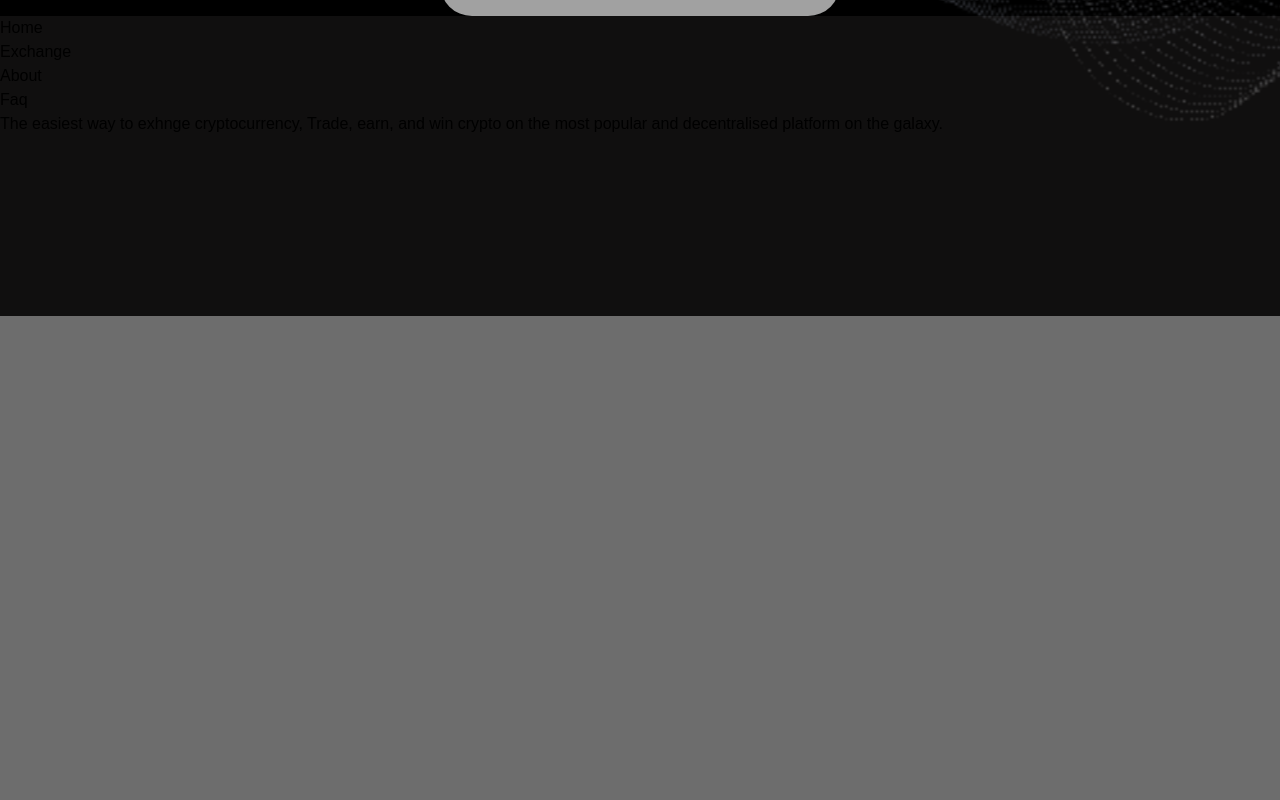
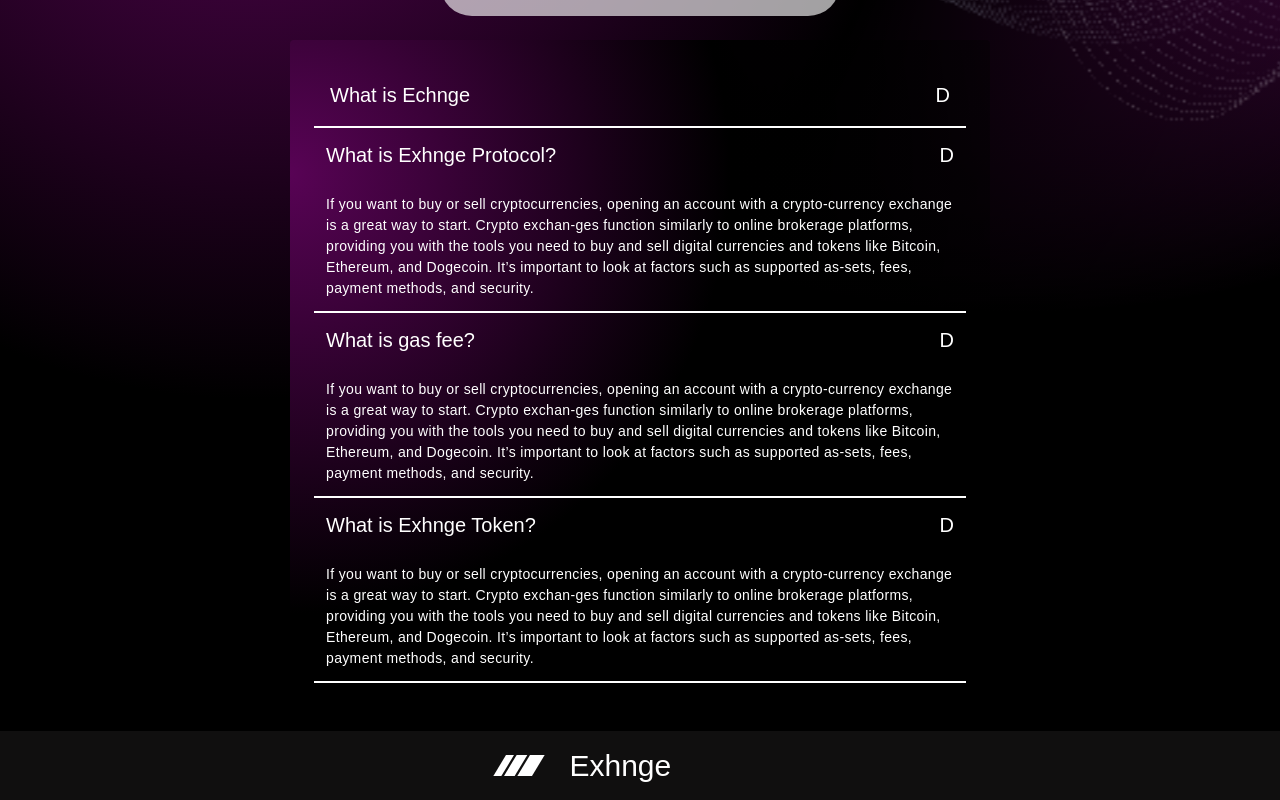
Before and after one commit to dev-makanju/Web_3_landing_page, a Vue app: page / in a window 1280 px wide. Shown: the part 1120-1920 px from the top of the page. Before the commit the page ends 1436 px from the top, so only its background shows below. Built offline with nearby package versions, Linux system fonts and the light colour scheme; a web font is replaced by a local one.

Commit message:
feat: Added an accordion section

```diff
--- a/package.json
+++ b/package.json
@@ -10,6 +10,11 @@
     "styleguide:build": "vue-cli-service styleguidist:build"
   },
   "dependencies": {
+    "@fortawesome/fontawesome-svg-core": "^6.1.1",
+    "@fortawesome/free-brands-svg-icons": "^6.1.1",
+    "@fortawesome/free-regular-svg-icons": "^6.1.1",
+    "@fortawesome/free-solid-svg-icons": "^6.1.1",
+    "@fortawesome/vue-fontawesome": "^3.0.1",
     "core-js": "^3.8.3",
     "register-service-worker": "^1.7.2",
     "vue": "^3.2.13",
--- a/src/assets/css/tailwind.css
+++ b/src/assets/css/tailwind.css
@@ -2,7 +2,6 @@
 * IMPORT @ CUSTOM FONTS FOR DESIGN IMPLEMENTATION
 ****/
 @import url('https://fonts.googleapis.com/css2?family=Anek+Malayalam:wght@500&family=Inria+Sans:wght@700&family=Poppins:wght@300&display=swap');
-
 
 @tailwind base;
 @tailwind components;
@@ -18,6 +17,11 @@
    background-repeat: no-repeat;
 }
 
+.accordion {
+   background: radial-gradient(circle at 0% 20%, #580355, #000000, transparent 100%);
+}
+
+
 .btn-large{
    background: #ffff;
    padding : 7px 20px;
@@ -26,10 +30,10 @@
    outline: none;
    font-family: 'Anek Malayalam', sans-serif ;
    letter-spacing: 1px;
-   transition-duration: .4s;
-   overflow: hidden;
-   position: relative;
-   box-shadow: 0 5px 15px #193047;
+   transition-duration: .4s ;
+   overflow: hidden ;
+   position: relative ;
+   box-shadow: 0 5px 15px #193047 ;
 }
 
 .btn-large:hover {
--- a/src/components/Accordion.vue
+++ b/src/components/Accordion.vue
@@ -1,3 +1,74 @@
 <template>
-  <div></div>
+  <div class="flex justify-center items-center p-4">
+      <div class="accordion rounded-2xl w-[700px] shadow-smoke p-4">
+        <div class="border-b-2 border-b-[#fff] overflow-hidden">
+          <div class="flex justify-between p-3">
+              <h2 class="text-white text-[20px]">What is Echnge</h2>
+              <div @click.prevent="accordionHandler" class="text-white text-[20px] cursor-pointer">D</div>
+          </div>
+          <div :class="['h-0 duration-500',isCliked ? 'p-3 h-[auto]' : '']" id="content">
+             <!-- content -->
+              <p class="text-white text-[14px] tracking-wide">If you want to buy or sell cryptocurrencies, opening an account with a crypto-currency exchange is a great way to start. Crypto exchan-ges function similarly to online brokerage platforms, providing you with the tools you need to buy and sell digital currencies and tokens like Bitcoin, Ethereum, and Dogecoin.
+                It’s important to look at factors such as supported as-sets, fees, payment methods, and security.
+              </p>
+          </div>
+        </div>
+
+        <div class="border-b-2 border-b-[#fff]">
+          <div class="flex justify-between p-2">
+              <h2 class="text-white text-[20px]">What is Exhnge Protocol?</h2>
+              <span class="text-white text-[20px]">D</span>
+          </div>
+          <div class="p-2">
+             <!-- content -->
+              <p class="text-white text-[14px] tracking-wide">If you want to buy or sell cryptocurrencies, opening an account with a crypto-currency exchange is a great way to start. Crypto exchan-ges function similarly to online brokerage platforms, providing you with the tools you need to buy and sell digital currencies and tokens like Bitcoin, Ethereum, and Dogecoin.
+                It’s important to look at factors such as supported as-sets, fees, payment methods, and security.
+              </p>
+          </div>
+        </div>
+
+        <div class="border-b-2 border-b-[#fff]">
+          <div class="flex justify-between p-2">
+              <h2 class="text-white text-[20px]">What is gas fee?</h2>
+              <span class="text-white text-[20px]">D</span>
+          </div>
+          <div class="p-2">
+             <!-- content -->
+              <p class="text-white text-[14px] tracking-wide">If you want to buy or sell cryptocurrencies, opening an account with a crypto-currency exchange is a great way to start. Crypto exchan-ges function similarly to online brokerage platforms, providing you with the tools you need to buy and sell digital currencies and tokens like Bitcoin, Ethereum, and Dogecoin.
+                It’s important to look at factors such as supported as-sets, fees, payment methods, and security.
+              </p>
+          </div>
+        </div>
+
+        <div class="border-b-2 border-b-[#fff]">
+          <div class="flex justify-between p-2">
+              <h2 class="text-white text-[20px]">What is Exhnge Token?</h2>
+              <span class="text-white text-[20px]">D</span>
+          </div>
+          <div class="p-2">
+             <!-- content -->
+              <p class="text-white text-[14px] tracking-wide">If you want to buy or sell cryptocurrencies, opening an account with a crypto-currency exchange is a great way to start. Crypto exchan-ges function similarly to online brokerage platforms, providing you with the tools you need to buy and sell digital currencies and tokens like Bitcoin, Ethereum, and Dogecoin.
+                It’s important to look at factors such as supported as-sets, fees, payment methods, and security.
+              </p>
+          </div>
+        </div>
+    </div>
+  </div>
 </template>
+
+<script>
+export default {
+  name:'Accordion',
+  data(){
+    return{
+      isCliked: null,
+    }
+  },
+  methods: {
+    accordionHandler(){
+     // const accLenth = document.querySelector("#content")
+      console.log('hello')
+    }
+  }
+}
+</script>
--- a/src/components/Navigations/Footer.vue
+++ b/src/components/Navigations/Footer.vue
@@ -1,37 +1,67 @@
 <template>
    <div class="bg-[#100F0F] h-[300px]">
-      <div>
+      <div class=" text-center flex justify-center items-center gap-5">
+         <div class="w-[400px]">
+            <div class="flex items-center justify-center">
+                <BaseLogo/>
+               <h1 class="text-white text-3xl">Exhnge</h1>
+            </div>
             <nav>
-            <ul>
+               <ul class="flex gap-4 items-center justify-center p-3">
                   <li>
-                  <router-link to="#">Home</router-link>
+                     <router-link class="text-white text-xl" to="#">Home</router-link>
                   </li>
                   <li>
-                  <router-link to="#">Exchange</router-link>
+                     <router-link class="text-white text-xl" to="#">Exchange</router-link>
                   </li>
                   <li>
-                  <router-link to="#">About</router-link>
+                     <router-link class="text-white text-xl" to="#">About</router-link>
                   </li>
                   <li>
-                  <router-link to="#">Faq</router-link>
+                     <router-link class="text-white text-xl" to="#">Faq</router-link>
                   </li>
                </ul>
             </nav>
          <span>
-            <h3>
+            <h3 class="text-white">
                The easiest way to exhnge cryptocurrency, Trade, earn, and win crypto on the most popular and decentralised platform  on the galaxy.
             </h3>
          </span>
-
-
+         <div>
+            <ul class="flex gap-4 items-center justify-center p-4">
+               <li class="bg-white h-[10px] w-[10px] rounded-2xl p-1">
+                  <font-awesome-icon icon="fa fa-apple"/>
+               </li>
+               <li class="bg-white h-[10px] w-[10px] rounded-2xl p-1">
+                  <font-awesome-icon icon="fa fa-apple"/>
+               </li>
+               <li class="bg-white h-[10px] w-[10px] rounded-2xl p-1">
+                  <font-awesome-icon icon="fa fa-apple"/>
+               </li>
+               <li class="bg-white h-[10px] w-[10px] rounded-2xl p-1">
+                  <font-awesome-icon icon="fa fa-apple"/>
+               </li>
+               <li class="bg-white h-[10px] w-[10px] rounded-2xl p-1">
+                  <font-awesome-icon icon="fa fa-apple"/>
+               </li>
+            </ul>
+         </div>
+         </div>
+         <div>
+            <button class="bg-[white] rounded-full text- p-2 shadow-shad-main">Back to Top</button>
+         </div>
       </div>
    </div>
 </template>
+<script>
 
-<script>
+import BaseLogo from '@/components/BaseComponent/BaseLogo.vue'
 
 export default {
   name: 'Footer',
+  components: {
+     BaseLogo
+  },
 }
 
 </script>
--- a/src/main.js
+++ b/src/main.js
@@ -3,5 +3,15 @@ import App from "./App.vue";
 import "./registerServiceWorker";
 import router from "./router";
 import "@/assets/css/tailwind.css";
+/* import the fontawesome core */
+import { library } from '@fortawesome/fontawesome-svg-core'
+import { FontAwesomeIcon } from '@fortawesome/vue-fontawesome'
+import { faUserSecret } from '@fortawesome/free-solid-svg-icons'
+import { faAppleAlt } from '@fortawesome/free-solid-svg-icons'
 
-createApp(App).use(router).mount("#app");
+
+/* add icons to the library */
+library.add(faUserSecret , faAppleAlt , )
+
+
+createApp(App).component('font-awesome-icon', FontAwesomeIcon).use(router).mount("#app");
--- a/src/views/HomeView.vue
+++ b/src/views/HomeView.vue
@@ -9,9 +9,7 @@
 
       </div>
       <!--Accordion-->
-      <div>
-
-      </div>
+      <Accordion/>
   </AppLayout>
 </template>
 
@@ -21,6 +19,7 @@ import HelloWorld from "@/components/Accordion.vue";
 import OverlayBanner from "@/components/OverlayBanner.vue"
 import AppLayout from '@/layouts/AppLayout.vue'
 import Exchange from '@/components/Exchange.vue'
+import Accordion from '@/components/Accordion.vue'
 
 export default {
   name: "HomeView",
@@ -28,7 +27,8 @@ export default {
     HelloWorld,
     OverlayBanner,
     AppLayout,
-    Exchange
+    Exchange,
+    Accordion
   },
 };
 </script>
--- a/tailwind.js
+++ b/tailwind.js
@@ -12,6 +12,10 @@ module.exports = {
           't-purple': '#000',
           'background': 'rgba(0, 0, 0, 0.572)',
           'white-background': 'rgba(255, 255, 255, 0.631)',
+          'smoke': '0px 2px 5px rgba(0 , 0 , 0 , .1)',
+        },
+        boxShadow: {
+          'shad-main': '0px 2px 5px 17px rgba(241, 227, 227, 0.3)',
         },
         spacing: {
           '1': '8px',
```
Also changed, not shown: 2 other files (tests, documents, lock files or other folders). Lines whose indentation alone changed are shown as unchanged.
